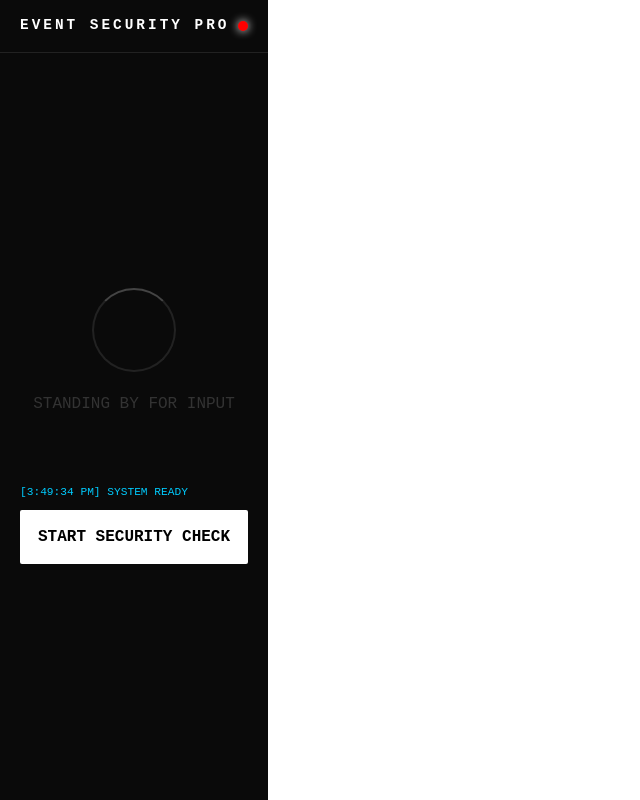
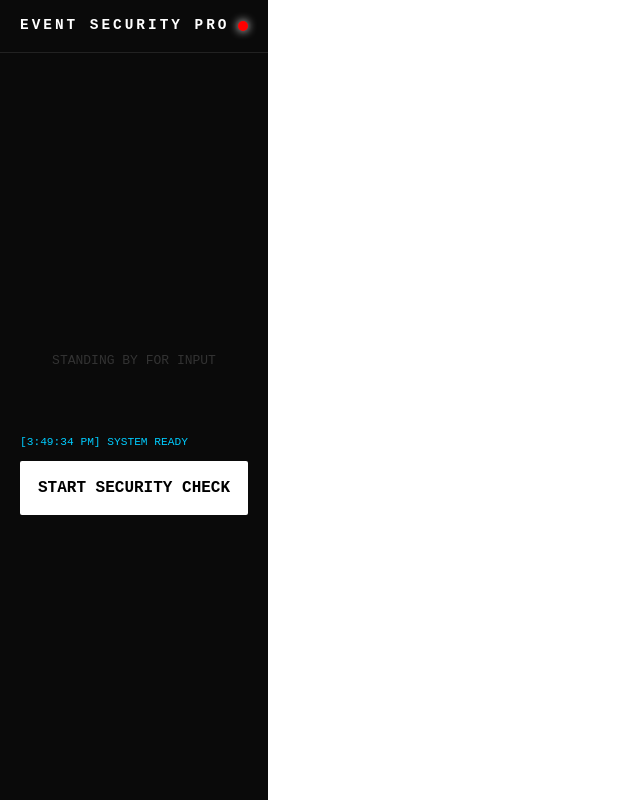
Before and after one commit to Joyaljose371/nfc-scanner, a React (Vite) app in the folder my-nfc-app/: page / in a window 1280 px wide. Shown: the whole page, without its empty margins (0-640 px from the left). Built offline with nearby package versions, Linux system fonts and the light colour scheme.

Commit message:
Update security layout with text checks

```diff
--- a/my-nfc-app/src/App.jsx
+++ b/my-nfc-app/src/App.jsx
@@ -1,6 +1,6 @@
 import React, { useState } from 'react';
 
-// Your Specific Guest Database
+// Database matches the TEXT written on the tags
 const GUEST_DATABASE = {
   "321": { name: "Joyal Jose", type: "VIP", access: "Gate A" },
   "654": { name: "Aibal Jose", type: "Staff", access: "Gate B" },
@@ -25,15 +25,31 @@ function App() {
       setStatus('APPROACH TAG TO SENSOR...');
 
       ndef.onreading = (event) => {
-        // Cleaning the ID in case of extra characters/spaces
-        const id = event.serialNumber.trim();
-        const guest = GUEST_DATABASE[id];
+        const { message } = event;
+        let writtenText = "";
+
+        // Decode the written text from the NDEF records
+        for (const record of message.records) {
+          if (record.recordType === "text") {
+            const textDecoder = new TextDecoder(record.encoding);
+            writtenText = textDecoder.decode(record.data);
+          }
+        }
+
+        // Clean the text (remove spaces/newlines)
+        const cleanID = writtenText.trim();
+        const guest = GUEST_DATABASE[cleanID];
 
         if (guest) {
-          setScanResult({ id, ...guest, authorized: true });
+          setScanResult({ id: cleanID, ...guest, authorized: true });
           setStatus('VERIFIED');
         } else {
-          setScanResult({ id, name: "UNKNOWN", type: "WARNING", authorized: false });
+          setScanResult({
+            id: cleanID || "Empty Tag",
+            name: "UNKNOWN",
+            type: "WARNING",
+            authorized: false
+          });
           setStatus('ACCESS DENIED');
         }
       };
@@ -61,7 +77,7 @@ function App() {
             <div style={styles.cardHeader}>IDENTITY VERIFICATION</div>
 
             <div style={styles.idSection}>
-              <span style={styles.label}>NFC SERIAL</span>
+              <span style={styles.label}>TAG CONTENT (WRITTEN ID)</span>
               <span style={styles.idValue}>{scanResult.id}</span>
             </div>
 
@@ -81,7 +97,6 @@ function App() {
           </div>
         ) : (
           <div style={styles.emptyState}>
-            <div style={styles.radarCircle}></div>
             <p>STANDING BY FOR INPUT</p>
           </div>
         )}
@@ -102,26 +117,25 @@ function App() {
 }
 
 const styles = {
-  container: { backgroundColor: '#0a0a0a', minHeight: '100vh', color: '#fff', fontFamily: '"Courier New", Courier, monospace', display: 'flex', flexDirection: 'column' },
+  container: { backgroundColor: '#0a0a0a', minHeight: '100vh', color: '#fff', fontFamily: 'monospace', display: 'flex', flexDirection: 'column' },
   header: { padding: '15px 20px', borderBottom: '1px solid #222', display: 'flex', justifyContent: 'space-between', alignItems: 'center' },
   branding: { letterSpacing: '3px', fontWeight: 'bold', fontSize: '0.9rem' },
   statusDot: { width: '10px', height: '10px', borderRadius: '50%', boxShadow: '0 0 10px currentColor' },
   main: { flex: 1, display: 'flex', flexDirection: 'column', alignItems: 'center', justifyContent: 'center', padding: '20px' },
-  idCard: { backgroundColor: '#111', width: '100%', maxWidth: '340px', borderRadius: '4px', border: '1px solid #333', padding: '20px', position: 'relative', overflow: 'hidden' },
+  idCard: { backgroundColor: '#111', width: '100%', maxWidth: '340px', borderRadius: '4px', border: '1px solid #333', padding: '20px' },
   cardHeader: { fontSize: '0.6rem', color: '#666', marginBottom: '20px', borderBottom: '1px solid #222', paddingBottom: '5px' },
   idSection: { marginBottom: '20px' },
   label: { fontSize: '0.6rem', color: '#555', display: 'block', marginBottom: '5px' },
-  idValue: { fontSize: '1rem', color: '#00ccff' },
+  idValue: { fontSize: '1.2rem', color: '#00ccff', fontWeight: 'bold' },
   nameSection: { textAlign: 'center', padding: '20px 0', borderTop: '1px solid #222', borderBottom: '1px solid #222' },
   name: { fontSize: '2rem', margin: '0 0 5px 0', letterSpacing: '-1px' },
   type: { margin: 0, fontSize: '0.9rem', fontWeight: 'bold' },
   accessZone: { marginTop: '15px', textAlign: 'left' },
   zoneName: { fontSize: '1.1rem', color: '#fff' },
   emptyState: { textAlign: 'center', color: '#333' },
-  radarCircle: { width: '80px', height: '80px', border: '2px solid #222', borderRadius: '50%', margin: '0 auto 20px', borderTopColor: '#444', animation: 'spin 2s linear infinite' },
   footer: { width: '100%', maxWidth: '340px', marginTop: '40px' },
   consoleText: { fontSize: '0.7rem', color: '#00ccff', marginBottom: '10px' },
-  scanBtn: { width: '100%', padding: '18px', border: 'none', borderRadius: '2px', fontWeight: 'bold', fontSize: '1rem', cursor: 'pointer', transition: '0.2s' }
+  scanBtn: { width: '100%', padding: '18px', border: 'none', borderRadius: '2px', fontWeight: 'bold', fontSize: '1rem', cursor: 'pointer' }
 };
 
 export default App;
```
